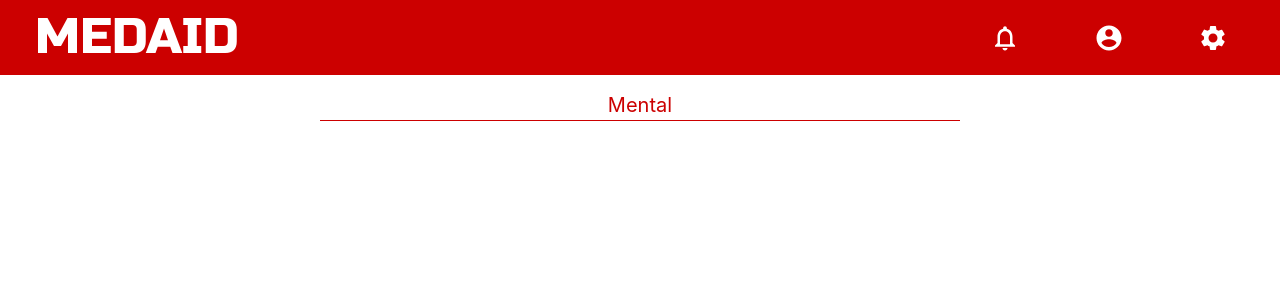
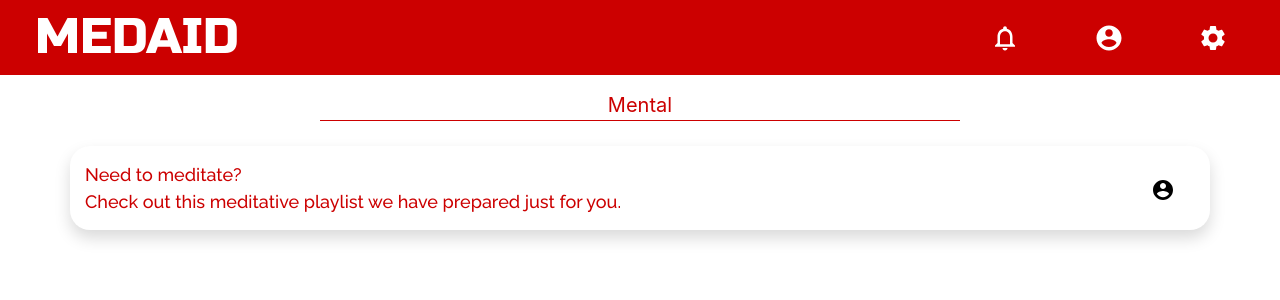
Before and after one commit to Imsanskar/QuantumHack_MedAid, a React (Create React App) app in the folder client/: page /mental in a window 1280 px wide. Shown: the top 300 px of the page. Built offline with nearby package versions, Linux system fonts and the light colour scheme.

Commit message:
Blocklink added

```diff
--- /dev/null
+++ b/client/src/components/CommonComponents/BlockLink.js
@@ -0,0 +1,33 @@
+import React from 'react';
+
+function BlockLink(props) {
+    const bgColor = props.bgColor;
+    const txtColor = bgColor === "white" ? "#cc0000" : "white";
+    const txtAlign = props.icon ? "left" : "center";
+    return (
+        <a className="container shadow text-center"
+            style={{ ...linkStyling, backgroundColor: bgColor, color: txtColor, textAlign: txtAlign }} href={props.urlExternal}
+            target="_blank"
+            rel="noopener noreferrer">
+            {props.icon ?
+                <div className="row align-items-center">
+                    <div className="col-11 text-left">{props.children}</div>
+                    <div className="col-1"><img src={props.icon} alt={props.name} /></div>
+                </div>
+                : props.children}
+        </a>
+    )
+}
+
+const linkStyling = {
+    display: "block",
+    borderRadius: "20px",
+    padding: "15px",
+    margin: "10px auto",
+    textDecoration: "none",
+    fontFamily: "Raleway-Medium",
+    fontSize: "18px",
+}
+
+
+export default BlockLink;
--- a/client/src/components/NavPages/Mental.js
+++ b/client/src/components/NavPages/Mental.js
@@ -1,12 +1,20 @@
 import React from 'react'
 import Navigation from '../CommonComponents/Navigation'
 import Heading from '../CommonComponents/Heading'
+import BlockLink from '../CommonComponents/BlockLink'
+import testIcon from '../Assets/SVG/account_circle-24px.svg'
 
 const Mental = () => {
     return (
         <div>
             <Navigation />
             <Heading headingTitle="Mental" />
+
+            <BlockLink name="meditate" bgColor="white" icon={testIcon}
+                urlExternal="https://youtu.be/rkZl2gsLUp4">
+                Need to meditate?<br />
+                Check out this meditative playlist we have prepared just for you.
+            </BlockLink>
         </div>
     )
 }
--- a/client/src/components/NavPages/Student.js
+++ b/client/src/components/NavPages/Student.js
@@ -8,6 +8,8 @@ const Student = () => {
         <div>
             <Navigation />
             <Heading headingTitle="Student" />
+
+
             <TodoWrapper title='Study Note #1' flag='student' headingTitle='r/TodayILearned'/>
         </div>
     )
```
